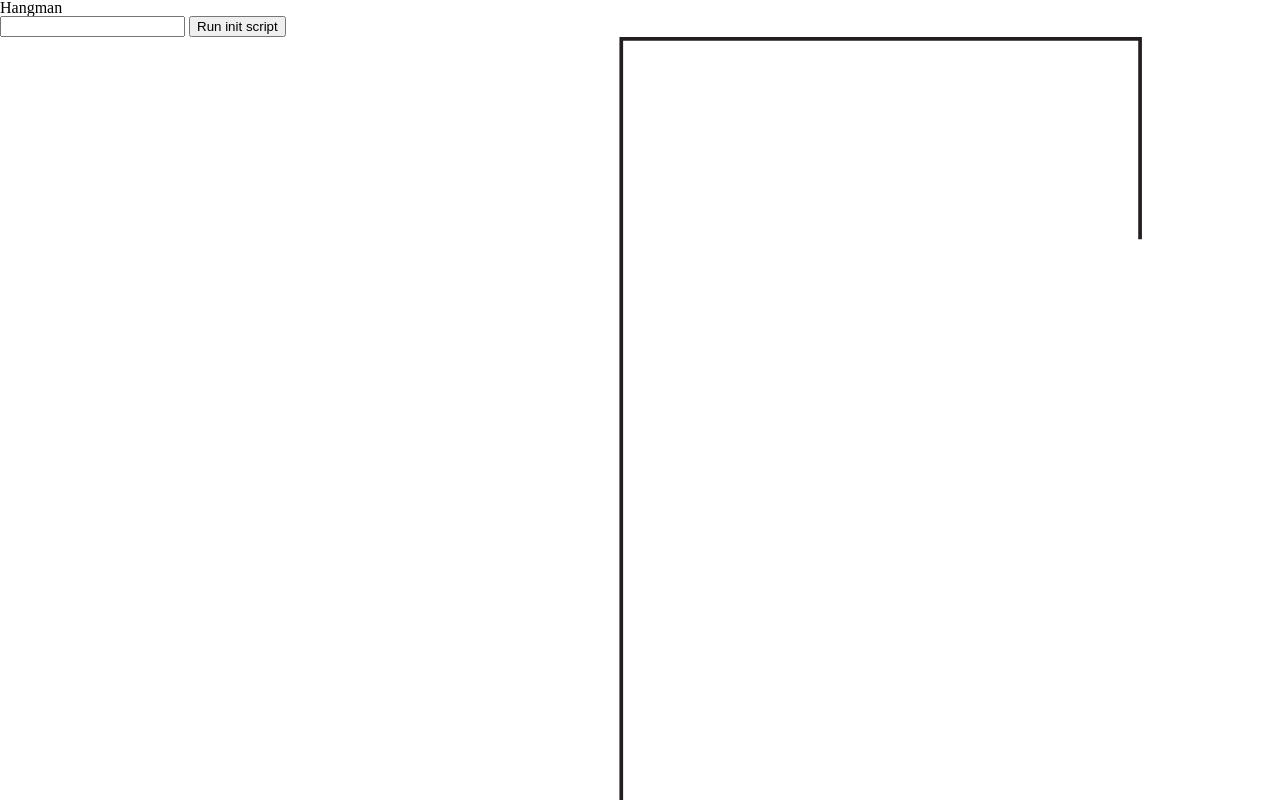
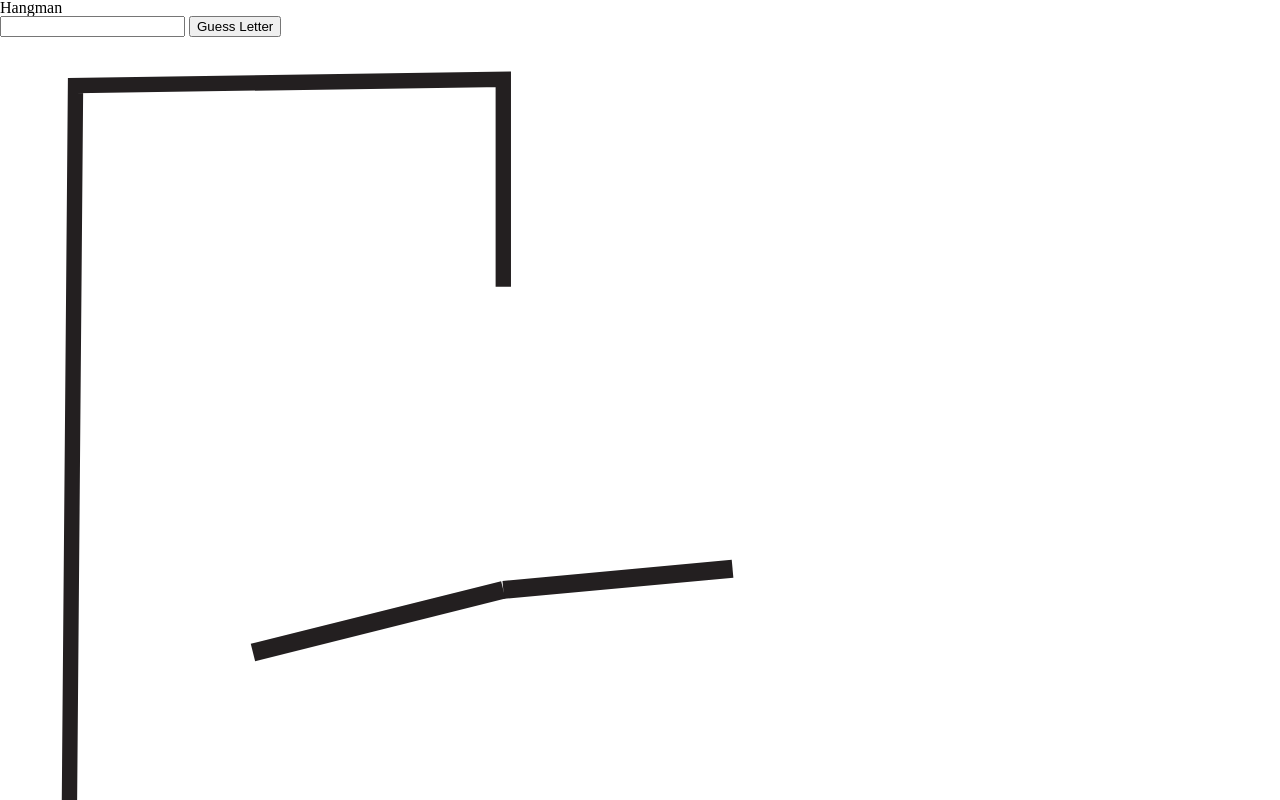
Before and after one commit to Brendan-Rogers/brendanR_craigR_aidenR_hangman, a plain HTML site: page index.html in a window 1280 px wide. Shown: the top 800 px of the page. Drawn offline with Linux system fonts and the light colour scheme.

Commit message:
Updated HTML
Fixed the SVG, added minor functionality

```diff
--- a/index.html
+++ b/index.html
@@ -8,42 +8,56 @@
 </head>
 
 <body>
-	<h1>Hangman</h1>
+	<main id="container">
+		<div id="content">
+	<h1 id="title">Hangman</h1>
 	<p class="hint-string"></p>
 
-	<input type="text" class="user-guess">
-	<button class="init-button">Run init script</button>
+	<input type="text" class="user-guess" maxlength="1" pattern=[a-zA-Z]>
+	<button class="init-button">Guess Letter</button>
 
-	<div id="gallows">
-		<svg id="Layer_1" data-name="Layer 1" xmlns="http://www.w3.org/2000/svg" viewBox="0 0 347.92 252.79">
-		  <defs>
-		    <style>
-		      .cls-1 {
-		        fill: #fff;
-		        stroke: #231f20;
-		        stroke-miterlimit: 10;
-		      }
-		    </style>
-		  </defs>
-		  <title>gallows</title>
-		  <polyline id="base" class="cls-1" points="0 252.28 168.87 252.28 337.73 252.28"/>
-		  <polyline id="gallow" class="cls-1" points="309.89 54.97 309.89 0.5 168.87 0.5 168.87 252.28"/>
-		  <circle id="head" class="cls1 wrong0" cx="309.89" cy="92.5" r="37.53"/>
-		  <line id="body" class="cls1 wrong1" x1="309.89" y1="186.92" x2="309.89" y2="130.02"/>
-		  <line id="legLeft" class="cls1 wrong2" x1="272.36" y1="226.86" x2="305.87" y2="191.36"/>
-		  <line id="legRight" class="cls1 wrong3" x1="334.08" y1="226.86" x2="312.55" y2="191.36"/>
-		  <line id="armLeft" class="cls1 wrong4" x1="268.01" y1="158.47" x2="305.87" y2="134.94"/>
-		  <line id="armRight" class="cls1 wrong5" x1="318.11" y1="134.94" x2="345.21" y2="158.47"/>
+ <div id="hangmanGame">
+	<svg version="1.1" xmlns="http://www.w3.org/2000/svg" xmlns:xlink="http://www.w3.org/1999/xlink" x="0px" y="0px"
+		 viewBox="0 0 1000 1000" style="enable-background:new 0 0 1000 1000;" xml:space="preserve">
+	<style type="text/css">
+		.st0{fill:#231F20;stroke:#FFFFFF;stroke-miterlimit:10;}
+		.st1{stroke:#231F20;stroke-width:14;stroke-miterlimit:10;}
+		.st2{fill:none;stroke:#231F20;stroke-width:12;stroke-miterlimit:10;}
+	</style>
+	<g id="head1">
+		<circle id="head" class="cls1 wrong0 st0" cx="393.2" cy="289.7" r="94.5"/>
+	</g>
+	<g id="body_1_">
+		<line id="body" class="cls1 wrong1 st1" x1="393.2" y1="384.2" x2="393.2" y2="610.6"/>
+	</g>
+	<g id="right_x5F_leg_1_">
+		<line id="legRight" class="cls1 wrong2 st1" x1="393.2" y1="610.6" x2="484.4" y2="773.2"/>
+	</g>
+	<g id="left_x5F_leg_1_">
+		<line id="legLeft" class="cls1 wrong3 st1" x1="393.2" y1="610.6" x2="296.5" y2="773.2"/>
+	</g>
+	<g id="right_x5F_arm_1_">
+		<line id="armRight" class="cls1 wrong4 st1" x1="393.2" y1="431.9" x2="572.3" y2="415.4"/>
+	</g>
+	<g id="left_x5F_arm_1_">
+		<line id="armLeft" class="cls1 wrong5 st1" x1="197.6" y1="480.9" x2="393.2" y2="431.9"/>
+	</g>
+	<g id="stick">
+		<polyline id="stick_1_" class="st2" points="393.2,195.2 393.2,33 59,38 52,862 666,862 	"/>
+	</g>
 	</svg>
-	</div>
+</div>
+</div>
+
 
 	<p class="wrong-letters"></p>
 
 	<section class="reset-screen">
-		<h3>Game Over Try Again</h3>
-		<button>Try Again</button>
+		<h3></h3>
+		<h3></h3>
+		<button class="resetButton">Try Again</button>
 	</section>
-
+</main>
 <!-- Always put ya Script tag at the end of DOM  -->
 <script src="js/main.js"></script>
 </body>
```
